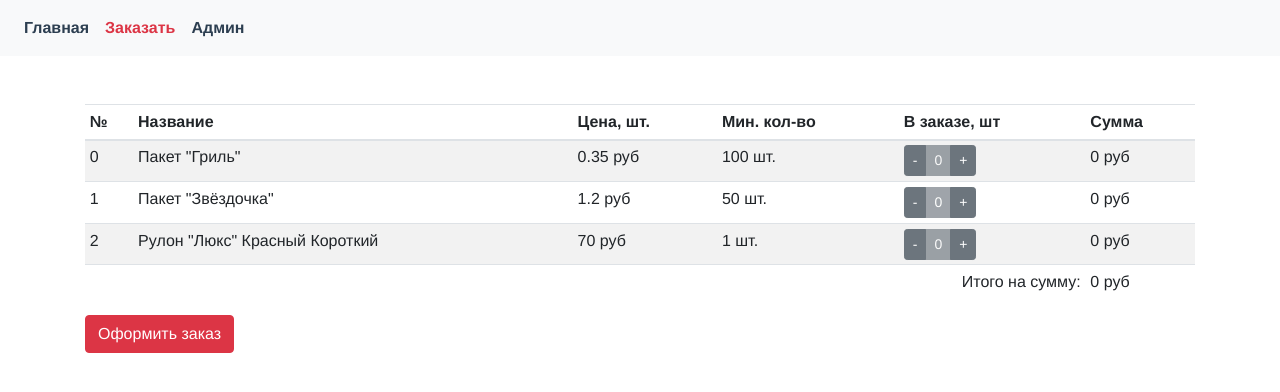
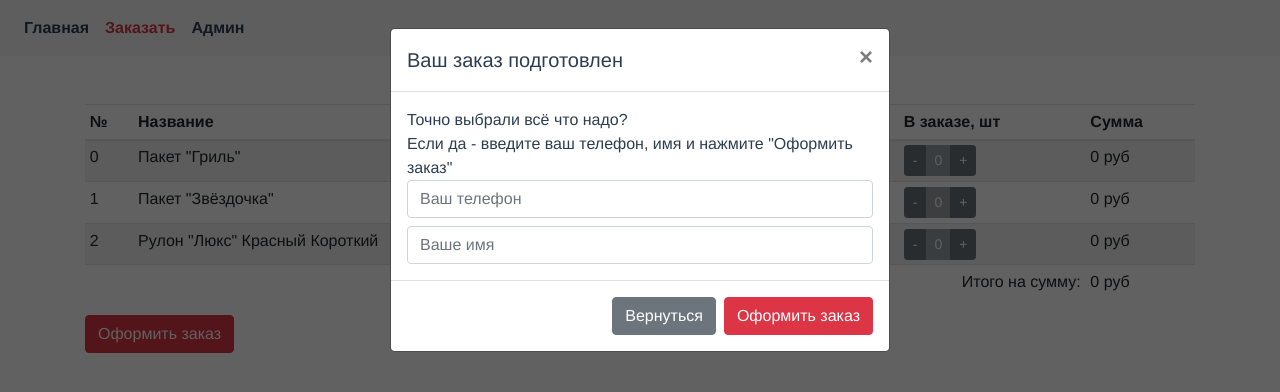
Before and after one commit to NaMax66/silkroad, a Vue app: page /order in a window 1280 px wide. Shown: the top 392 px of the page. Built offline with nearby package versions, Linux system fonts and the light colour scheme.

Commit message:
sending data

```diff
--- /dev/null
+++ b/src/actions.js
@@ -0,0 +1,10 @@
+import axios from 'axios'
+
+export const sendOrder = (order) => {
+  let url = 'https://silkroad.na4u.ru/api/new_order'
+
+  if (process.env.NODE_ENV === 'development') {
+    url = 'http://localhost:5000/api/new_order'
+  }
+  return axios.post(url, order)
+}
--- a/src/views/Order.vue
+++ b/src/views/Order.vue
@@ -32,16 +32,44 @@
       </tr>
       </tbody>
     </table>
-    <button class="btn btn-danger" @click="sendOrder">Оформить заказ</button>
+    <button class="btn btn-danger" @click="handleActionBtn">Оформить заказ</button>
+    <div :class="{modalBackground: showModal}">
+      <div class="modal" :class="{'d-block' : showModal}" tabindex="-1" role="dialog">
+        <div class="modal-dialog">
+          <div class="modal-content">
+            <div class="modal-header">
+              <h5 class="modal-title">Ваш заказ подготовлен</h5>
+              <button type="button" class="close" data-dismiss="modal" aria-label="Close" @click="showModal = false">
+                <span aria-hidden="true">&times;</span>
+              </button>
+            </div>
+            <div class="modal-body">
+              <p>Точно выбрали всё что надо? <br> Если да - введите ваш телефон, имя и нажмите "Оформить заказ"</p>
+              <input type="text" class="form-control" placeholder="Ваш телефон" v-model="phone">
+              <input type="text" class="form-control mt-2" placeholder="Ваше имя" v-model="name">
+            </div>
+            <div class="modal-footer">
+              <button type="button" class="btn btn-secondary" data-dismiss="modal" @click="showModal = false">Вернуться</button>
+              <button type="button" class="btn btn-danger" @click="sendOrder">Оформить заказ</button>
+            </div>
+          </div>
+        </div>
+      </div>
+    </div>
   </div>
 </template>
 
 <script>
 import { getNicePrice } from '@/utils'
 import { mapGetters, mapMutations } from 'vuex'
-import axios from 'axios'
+import { sendOrder } from '@/actions'
 
 export default {
+  data: () => ({
+    showModal: true,
+    phone: '',
+    name: ''
+  }),
   filters: {
     getNicePrice (price) {
       return getNicePrice(price)
@@ -70,13 +98,26 @@ export default {
     addAmount (operator, id) {
       this.addToOrder({ operator, id })
     },
-    sendOrder () {
-      axios.post('https://silkroad.na4u.ru', this.getOrder)
+    handleActionBtn () {
+      this.showModal = true
+    },
+    async sendOrder () {
+      const res = await sendOrder(this.getOrder)
+      if (res.data === 'OK') {
+        this.showModal = false
+      }
     }
   }
 }
 </script>
 
 <style scoped>
-
+.modalBackground {
+  position: absolute;
+  top: 0;
+  bottom: 0;
+  left: 0;
+  right: 0;
+  background-color: rgba(0, 0, 0, 0.62);
+}
 </style>
```
